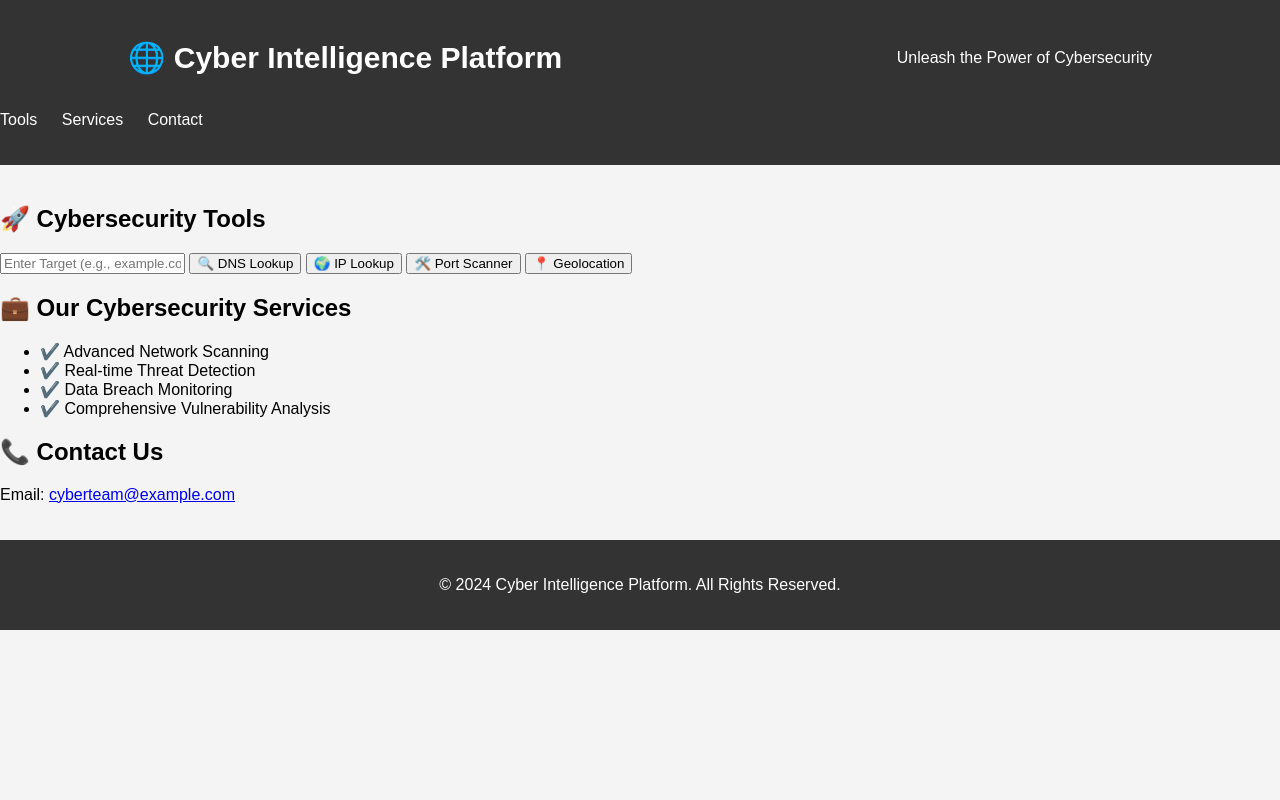
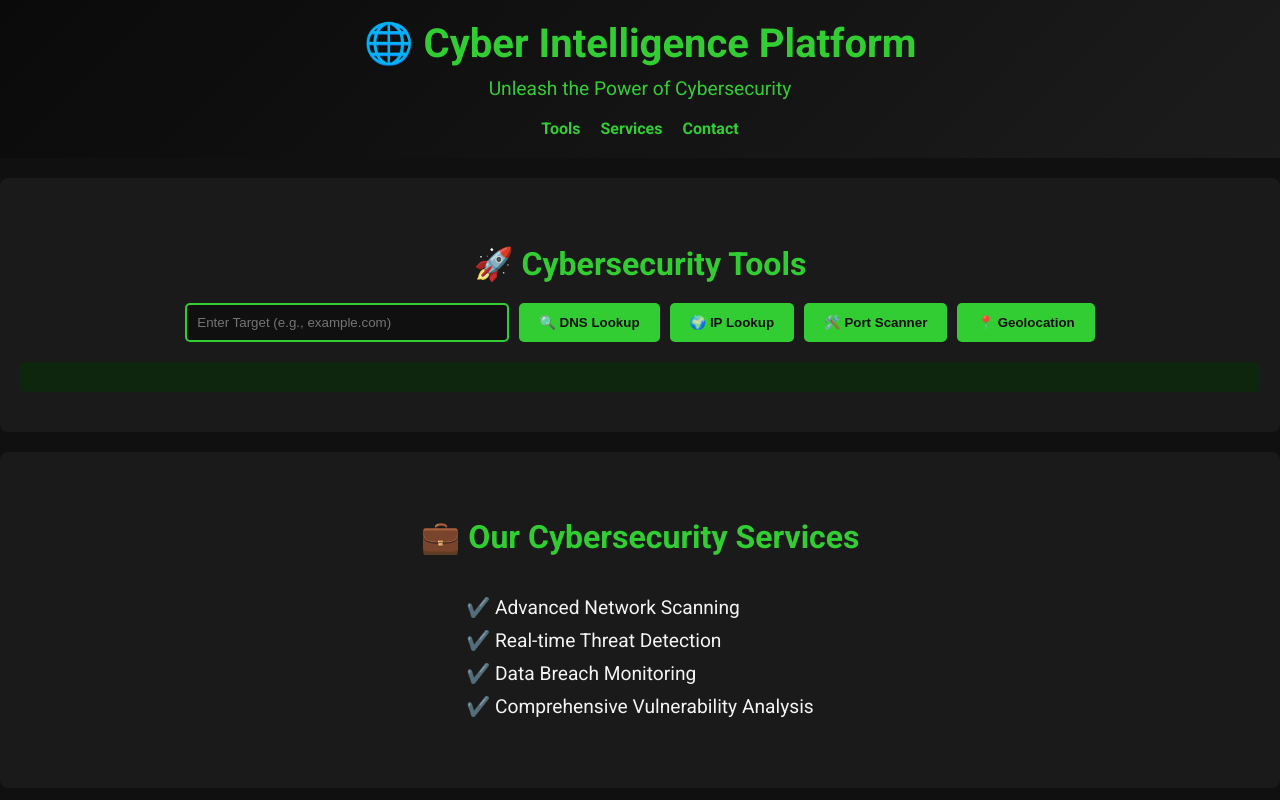
Before and after one commit to crz123h/web-ip, a plain HTML site: page index.html in a window 1280 px wide. Shown: the top 800 px of the page. Drawn offline with Linux system fonts and the light colour scheme.

Commit message:
Update style.css

```diff
--- a/style.css
+++ b/style.css
@@ -1,122 +1,124 @@
-/* إعدادات التنسيق العامة */
+/* الخطوط الأساسية */
 body {
-    font-family: Arial, sans-serif;
+    font-family: 'Roboto', sans-serif;
+    background-color: #101010;
+    color: #f4f4f4;
     margin: 0;
-    padding: 0;
-    background-color: #f4f4f4;
-}
-
-.container {
-    width: 80%;
-    margin: 0 auto;
-}
-
-header {
-    background-color: #333;
-    color: #fff;
-    padding: 20px 0;
-}
-
-header .container {
-    display: flex;
-    justify-content: space-between;
-    align-items: center;
-}
-
-header h1 {
-    font-size: 30px;
-}
-
-header nav ul {
-    list-style: none;
     padding: 0;
 }
 
-header nav ul li {
-    display: inline;
-    margin-right: 20px;
+/* الرأس */
+.header {
+    background: linear-gradient(135deg, #0a0a0a, #1c1c1c);
+    text-align: center;
+    padding: 20px 0;
+    color: #32cd32;
 }
 
-header nav ul li a {
-    color: #fff;
-    text-decoration: none;
+.header h1 {
+    font-size: 2.5rem;
+    margin: 0;
 }
 
-main {
-    padding: 20px 0;
+.header p {
+    font-size: 1.2rem;
+    margin-top: 10px;
 }
 
-/* لوحة المعلومات */
-.dashboard {
-    background-color: #fff;
-    padding: 20px;
+.navbar ul {
+    list-style: none;
+    padding: 0;
+    margin: 10px 0 0;
+    display: flex;
+    justify-content: center;
+    gap: 20px;
+}
+
+.navbar ul li a {
+    text-decoration: none;
+    color: #32cd32;
+    font-weight: bold;
+    transition: color 0.3s;
+}
+
+.navbar ul li a:hover {
+    color: #28a428;
+}
+
+/* الأقسام */
+.section {
+    padding: 40px 20px;
+    margin: 20px 0;
+    text-align: center;
+    background-color: #1a1a1a;
+    border-radius: 8px;
+}
+
+.section h2 {
+    color: #32cd32;
+    font-size: 2rem;
     margin-bottom: 20px;
 }
 
-.dashboard h2 {
-    font-size: 24px;
-}
-
-.stats {
+.input-group {
     display: flex;
-    justify-content: space-around;
-}
-
-.stat {
-    background-color: #f4f4f4;
-    padding: 20px;
-    width: 30%;
-    text-align: center;
-}
-
-.stat h3 {
-    margin: 0;
-    font-size: 18px;
-}
-
-/* قسم الأدوات */
-.features {
-    background-color: #fff;
-    padding: 20px;
-}
-
-.features h2 {
-    font-size: 24px;
-}
-
-.button-group button {
-    padding: 10px 20px;
-    margin: 10px;
-    background-color: #333;
-    color: #fff;
-    border: none;
-    cursor: pointer;
-}
-
-.results {
+    justify-content: center;
+    gap: 10px;
     margin-top: 20px;
 }
 
-/* روابط سريعة */
-.quick-links {
-    background-color: #fff;
-    padding: 20px;
-    margin-top: 20px;
+input[type="text"] {
+    padding: 10px;
+    width: 300px;
+    border: 2px solid #32cd32;
+    border-radius: 5px;
+    background-color: #101010;
+    color: #fff;
+    outline: none;
 }
 
-.quick-links ul {
+button {
+    padding: 10px 20px;
+    border: none;
+    background-color: #32cd32;
+    color: #101010;
+    font-weight: bold;
+    border-radius: 5px;
+    cursor: pointer;
+    transition: background-color 0.3s;
+}
+
+button:hover {
+    background-color: #28a428;
+}
+
+/* النتائج */
+.results {
+    margin-top: 20px;
+    background-color: #0d260d;
+    padding: 15px;
+    border-radius: 5px;
+}
+
+/* قائمة الخدمات */
+.services-list {
     list-style: none;
     padding: 0;
+    margin: 20px 0;
+    text-align: left;
+    display: inline-block;
 }
 
-.quick-links ul li {
+.services-list li {
+    font-size: 1.2rem;
     margin-bottom: 10px;
 }
 
-/* تذييل الصفحة */
+/* التذييل */
 .footer {
-    background-color: #333;
-    color: #fff;
-    padding: 20px 0;
+    background-color: #0a0a0a;
     text-align: center;
+    padding: 15px;
+    color: #32cd32;
+    font-size: 0.9rem;
 }
```
